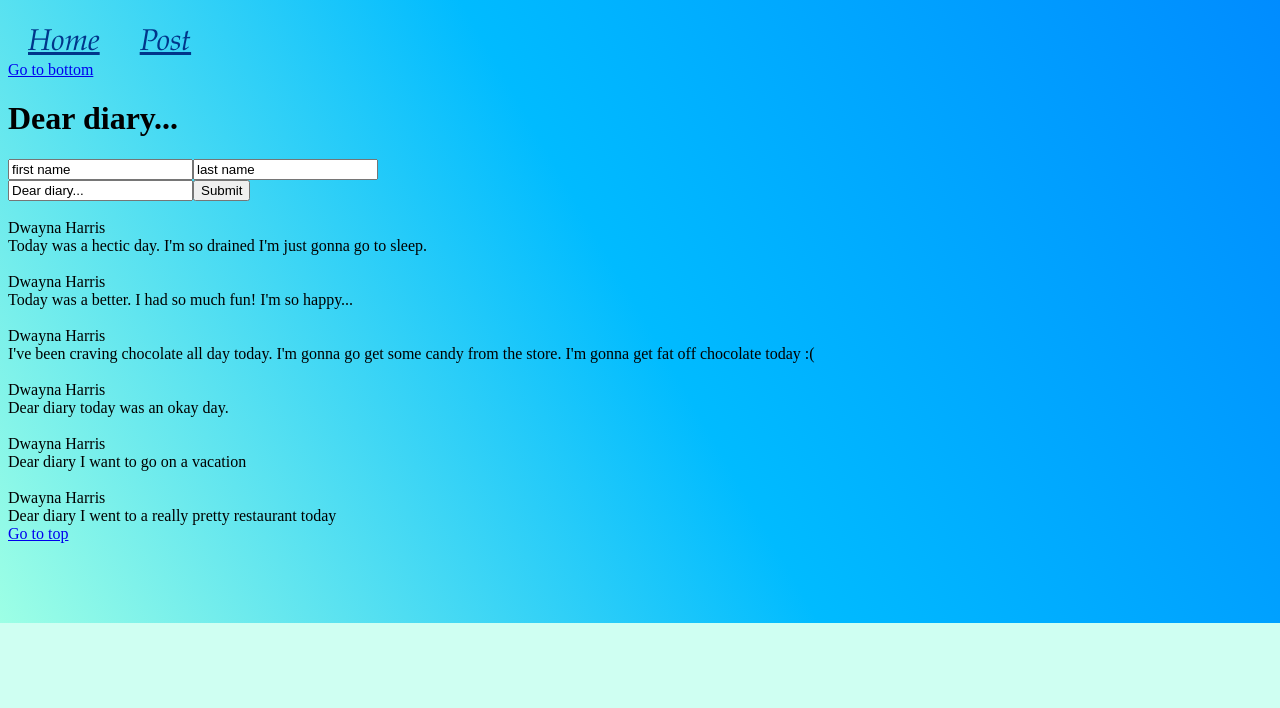
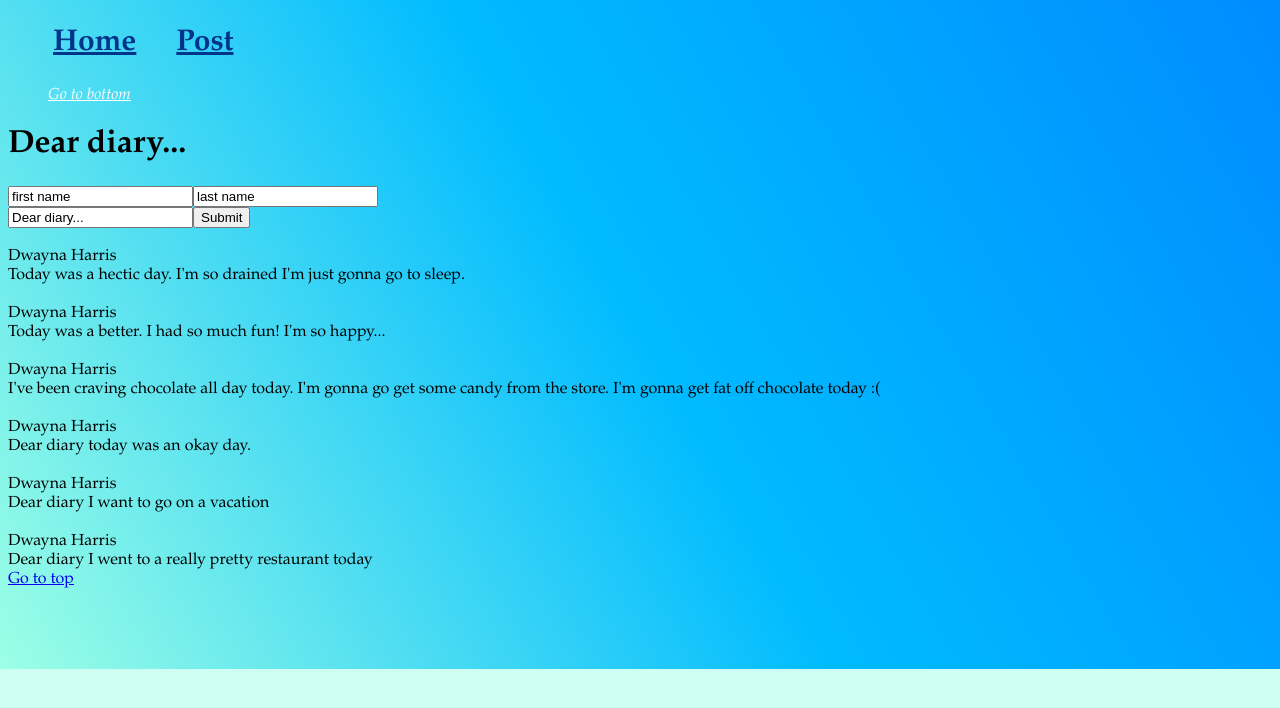
Before and after one commit to dwaynah123/flatiron-phase-2-react-project-front-end, a React (Vite) app: page /posts in a window 1280 px wide. Shown: the top 708 px of the page. Built offline with nearby package versions, Linux system fonts and the light colour scheme; data requests are answered from the project's data file.

Commit message:
picked font for page

```diff
--- a/src/index.css
+++ b/src/index.css
@@ -2,7 +2,15 @@ body {
     background-color: rgba(157, 255, 229, 0.483);
     background-image: linear-gradient(60deg,rgb(157, 255, 229), rgb(0, 187, 255),rgb(0, 140, 255));
     background-repeat: no-repeat;
+    font-family: "Garamond", serif;
     margin-bottom: 80px;
+}
+
+header a {
+    color: white;
+    padding: 40px;
+    font-style: italic;
+
 }
 
 #home {
@@ -10,14 +18,12 @@ body {
     padding: 100px;
     text-align: center;
     color: white;
-    font-family: "Garamond", serif;
 }
 
 #navbar {
     font-size: 30px;
-    margin-top: 25px;
-    font-family: "Garamond", serif;
-    font-style: italic;
+    margin: 25px;
+    font-weight: bolder;
 }
 #navA {
     padding: 20px;
```
